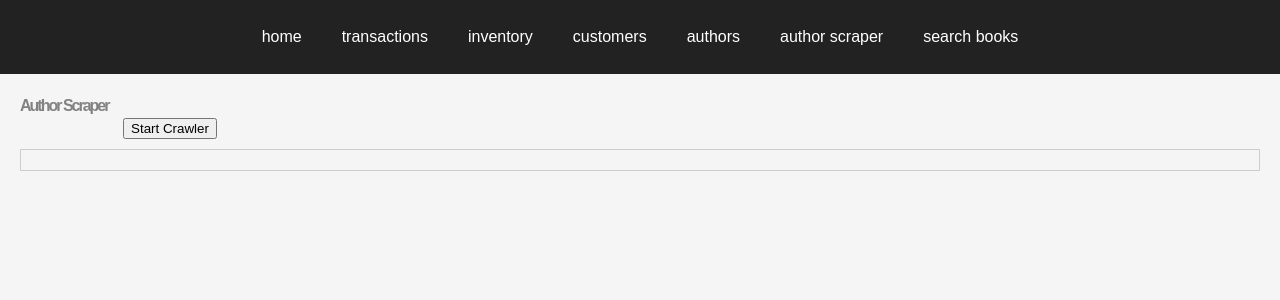
After one commit to wlinds/amazun, a Flask app: page /author_scraper in a window 1280 px wide. The commit adds this page. Shown: the top 300 px of the page. Run offline with Flask 3, Linux system fonts and the light colour scheme; a user stored in the database is signed in.

Commit message:
add author crawler/scraper to app

```diff
--- a/app.py
+++ b/app.py
@@ -1,4 +1,5 @@
 from models import *
+from Scripts import author_crawler
 import os, secrets, store_manager, books, customer
 from Scripts.utils import titles_by_author, get_title, total_sales, welcome_message, drop_table
 from flask import Flask, render_template, request, redirect, session, current_app, flash, url_for
@@ -242,7 +243,6 @@ def delete_author():
 
         # Redirect to after deletion
         return redirect('/authors')
-
     else:
     # User is not authenticated, redirect
         return redirect(url_for('login'))
@@ -257,9 +257,28 @@ def search():
             search_term = request.form.get('search_term')
             results = store_manager.search_books(search_term)
         return render_template('search_book.html', results=results)
-
     else:
     # User is not authenticated, redirect
+        return redirect(url_for('login'))
+
+@app.route('/author_scraper', methods=['GET', 'POST'])
+def author_scraper():
+    user_id, username = check_login()
+
+    if user_id:
+        return render_template('author_scraper.html')
+    else:
+        # User is not authenticated, redirect
+        return redirect(url_for('login'))
+
+@app.route('/start_crawler', methods=['POST'])
+def start_crawler():
+    user_id, username = check_login()
+
+    if user_id:
+        output_messages = author_crawler.crawl_wikipedia_authors()
+        return render_template('author_scraper.html', output_messages=output_messages)
+    else:
         return redirect(url_for('login'))
 
 
--- /dev/null
+++ b/templates/author_scraper.html
@@ -0,0 +1,34 @@
+<!DOCTYPE html>
+<html>
+<head>
+	<title>Author Scraper</title>
+    <link rel="stylesheet" type="text/css" href="{{ url_for('static', filename='css/base.css') }}">
+
+    <style>
+        .output-box {
+            border: 1px solid #ccc;
+            padding: 10px;
+            margin-top: 10px;
+            max-height: 300px;
+            overflow-y: scroll;
+        }
+    </style>
+
+</head>
+<body>
+    {% extends 'base.html' %}
+    {% block content %}
+    <h1>Author Scraper</h1>
+    <form action="{{ url_for('start_crawler') }}" method="post">
+        <button type="submit">Start Crawler</button>
+    </form>
+
+    <div class="output-box">
+        {% for message in output_messages %}
+            <p>{{ message }}</p>
+        {% endfor %}
+    </div>
+
+    {% endblock %}
+</body>
+</html>
--- a/templates/base.html
+++ b/templates/base.html
@@ -12,6 +12,7 @@
 		<a href="/inventory">inventory</a>
 		<a href="/customers">customers</a>
 		<a href="/authors">authors</a>
+		<a href="/author_scraper">author scraper</a>
 		<a href="/search_book">search books</a>
     </div>
     </header>
```
Also changed, not shown: Scripts/author_crawler.py (+14 -5 lines).
